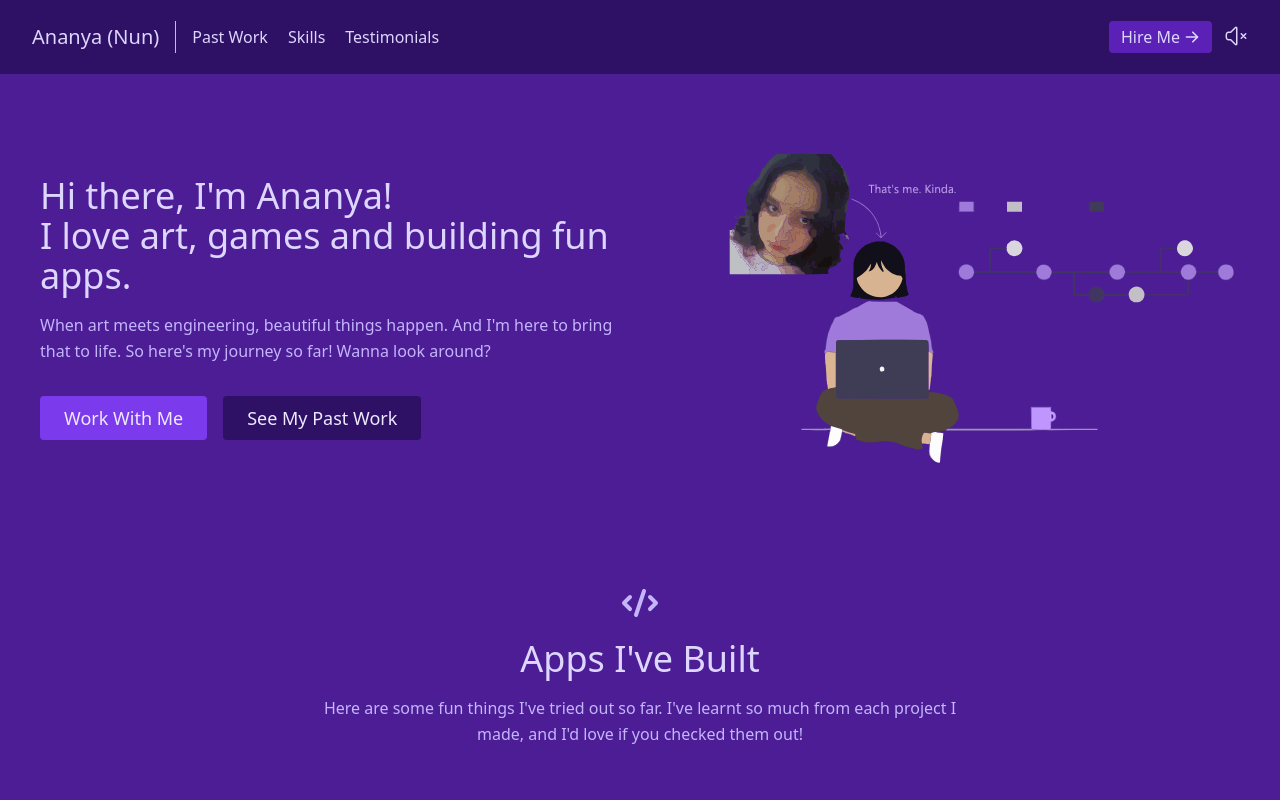
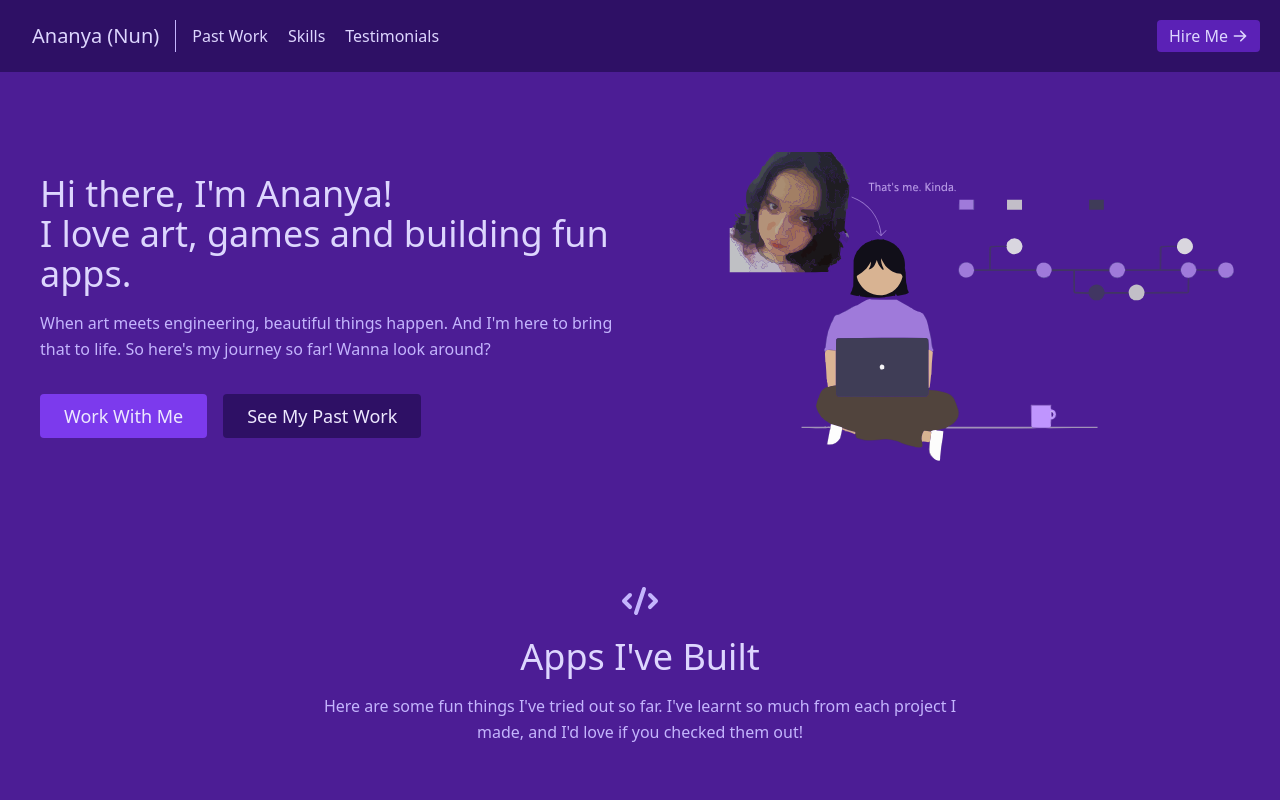
Before and after one commit to AnanyaNunDesai/ananya-nun-desai, a React (Create React App) app: page / in a window 1280 px wide. Shown: the top 800 px of the page. Built offline with nearby package versions, Linux system fonts and the light colour scheme.

Commit message:
Fixed Broken Img

```diff
--- a/package.json
+++ b/package.json
@@ -1,8 +1,7 @@
 {
   "name": "my-portfolio",
   "version": "0.1.0",
-  "homepage": "https://ananyanundesai.github.io/ananya-nun-desai",
-  "private": false,
+  "private": true,
   "dependencies": {
     "@craco/craco": "^5.9.0",
     "@heroicons/react": "^1.0.1",
--- a/src/components/NavBar.js
+++ b/src/components/NavBar.js
@@ -1,6 +1,6 @@
 import { ArrowRightIcon } from "@heroicons/react/solid";
 import React from "react";
-import Music from "./BackgroundMusic";
+// import Music from "./BackgroundMusic";
 
 
 const NavBar = () => {
@@ -30,7 +30,7 @@ const NavBar = () => {
                     <ArrowRightIcon className="w-4 h-4 ml-1" />
                 </a>
                     {/* <div><br></br></div> */}
-                    <Music/>
+                    {/* <Music/> */}
 
             </div>
         </header>
```
